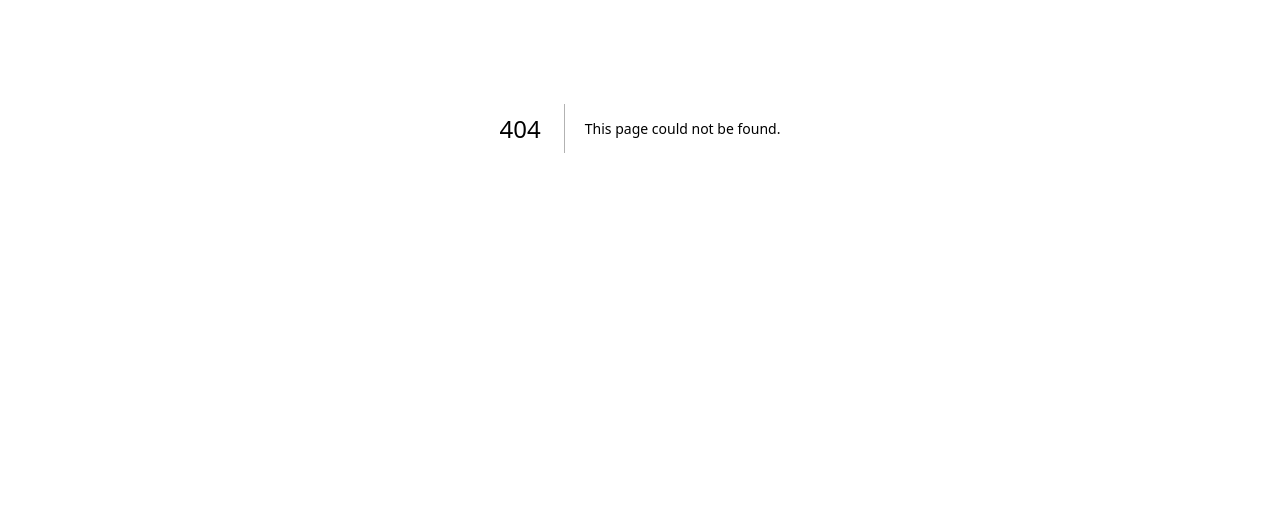
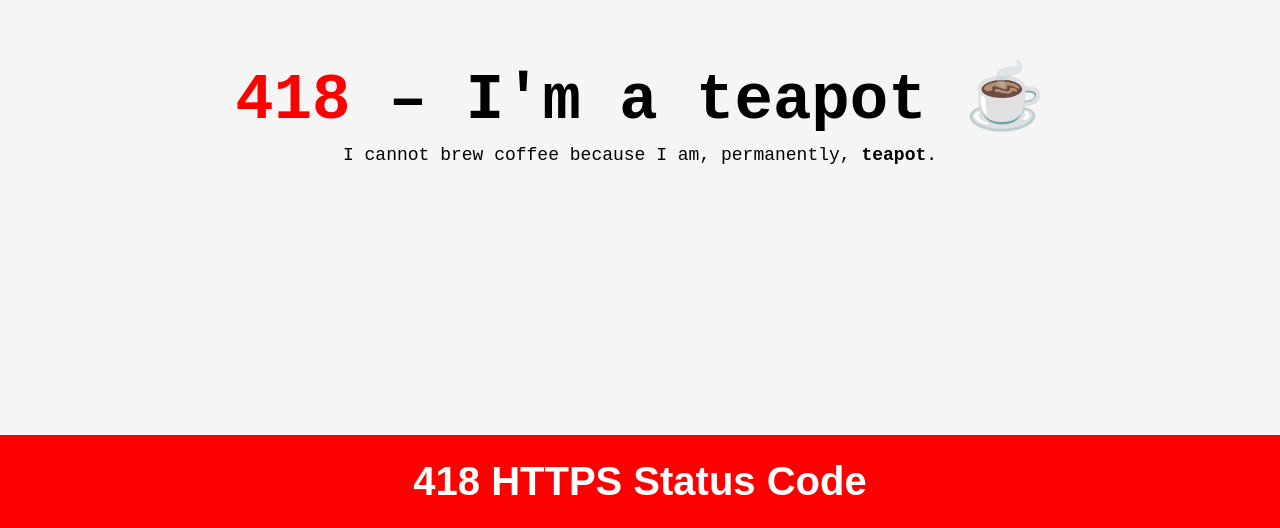
Before and after one commit to pratyush0898/flollama, a Next.js app: page /coffee in a window 1280 px wide. Before the commit this address had no page. Shown: the part 272-800 px from the top of the page. Built offline with nearby package versions, Linux system fonts and the light colour scheme.

Commit message:
ERROR 418

```diff
--- a/next.config.js
+++ b/next.config.js
@@ -1,4 +1,14 @@
 /** @type {import('next').NextConfig} */
 module.exports = {
+  async redirects() {
+    return [
+      {
+        source: "/coffe",
+        destination: "/coffee",
+        permanent: false,
+      },
+    ];
+  },
+
   reactStrictMode: false,
 };
--- /dev/null
+++ b/src/pages/coffee.css
@@ -0,0 +1,89 @@
+* {
+  margin: 0;
+  padding: 0;
+  box-sizing: border-box;
+}
+
+body,
+html {
+  height: 100%;
+  width: 100%;
+  overflow-x: hidden;
+}
+
+h1 {
+  font-weight: 700;
+  font-size: clamp(2.5rem, 6vw, 4rem);
+  letter-spacing: 0.3%;
+}
+
+h1 span {
+  color: red;
+}
+
+h2 {
+  font-weight: 700;
+  font-size: clamp(1.75rem, 5vw, 2.5rem);
+}
+
+p {
+  font-weight: 400;
+  font-size: clamp(1rem, 3vw, 1.125rem);
+  margin-top: 0.5rem;
+  overflow-wrap: break-word;
+  word-break: break-word;
+  hyphens: auto;
+  text-wrap: balance; /* smart line breaking */
+}
+
+/* prevent <b> from line-breaking alone */
+p b {
+  display: inline-block;
+  max-width: 100%;
+  overflow-wrap: break-word;
+  word-break: break-word;
+}
+
+.coffee-container {
+  display: flex;
+  flex-direction: column;
+  align-items: center;
+  text-align: center;
+  justify-content: center;
+  width: 100%;
+  height: 100vh;
+  background-color: #f5f5f5;
+  font-family: monospace;
+  padding: 1rem;
+  position: relative;
+}
+
+.container {
+  margin-bottom: 2rem;
+  max-width: 856px;
+  width: 100%;
+}
+
+.error-container {
+  position: absolute;
+  bottom: 0;
+  background: red;
+  display: flex;
+  justify-content: center;
+  align-items: center;
+  padding: 1.5rem 1rem;
+  width: 100%;
+  font-family: var(--font-poppins, sans-serif);
+  font-weight: 1000;
+  font-size: clamp(1.75rem, 5vw, 3rem);
+  color: white;
+  letter-spacing: 1%;
+  box-sizing: border-box;
+  text-align: center;
+}
+
+@media (max-width: 544px) {
+    .coffee-container .container h1 {
+        innerHtml: "<span>418</span> &ndash; I&apos;m a teapot &#9749;";
+    }
+}
--- /dev/null
+++ b/src/pages/coffee.js
@@ -0,0 +1,22 @@
+import "@/pages/coffee.css";
+
+export const getServerSideProps = ({ res }) => {
+  res.statusCode = 418;
+  return { props: {} };
+};
+
+export default function Coffee() {
+  return (
+    <div className="coffee-container">
+      <div className="container">
+        <h1><span>418</span> &ndash; I&apos;m a teapot &#9749;</h1>
+        <p>
+          I cannot brew coffee because I am, permanently,&nbsp;<b>teapot</b>.
+        </p>
+      </div>
+      <div className="error-container">
+        <h2 className="biggest">418 HTTPS Status Code</h2>
+      </div>
+    </div>
+  );
+}
```
